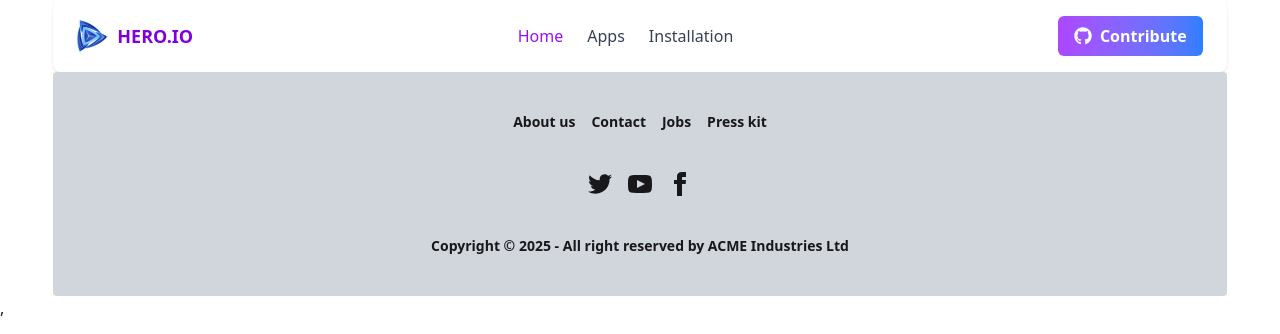
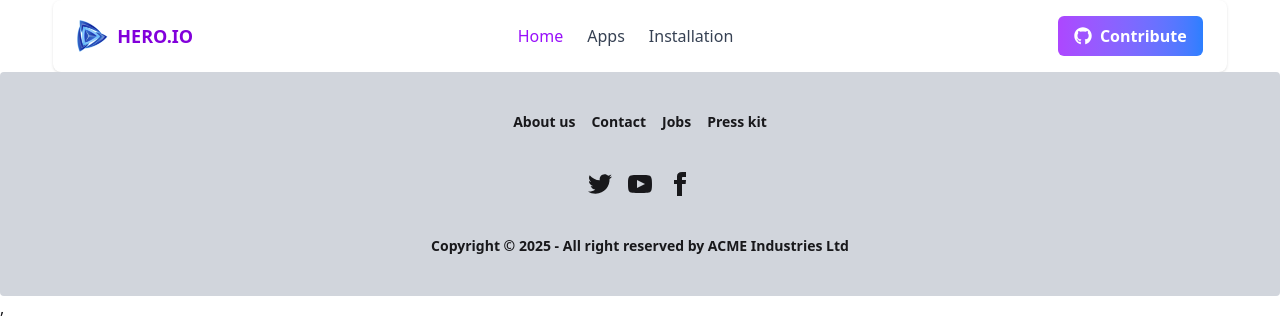
Before and after one commit to arnobchowdhury-coder/assignment08-Hero-IQ, a React (Vite) app: page / in a window 1280 px wide. Shown: the top 334 px of the page. Built offline with nearby package versions, Linux system fonts and the light colour scheme.

Commit message:
keep some changes

```diff
--- a/src/App.jsx
+++ b/src/App.jsx
@@ -5,7 +5,7 @@ function App() {
 
   return (
     <>
-
+      <h1>Hello World</h1>
     </>
   )
 }
--- a/src/Components/Footer/Footer.jsx
+++ b/src/Components/Footer/Footer.jsx
@@ -2,7 +2,7 @@ import React from 'react';
 
 const Footer = () => {
   return (
-    <footer className="footer footer-horizontal footer-center bg-base-200 text-base-content rounded p-10 w-11/12 mx-auto bg-gray-300 font-semibold">
+    <footer className="footer footer-horizontal footer-center bg-base-200 text-base-content rounded p-10 w-full mx-auto bg-gray-300 font-semibold">
       <nav className="grid grid-flow-col gap-4">
         <a className="link link-hover">About us</a>
         <a className="link link-hover">Contact</a>
```
